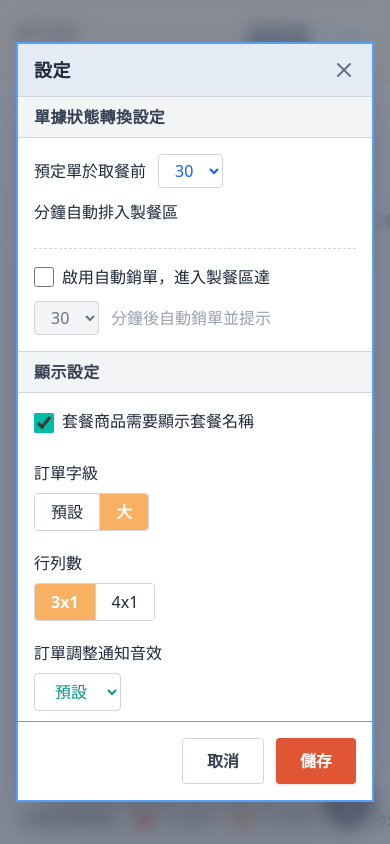
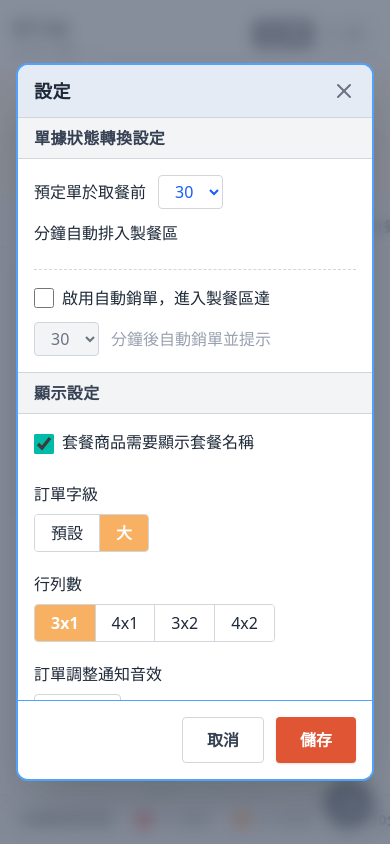
Before and after one commit to bertbehappy/kds-web-app, a React (Vite) app: page / in a window 390 px wide. Both pictures are taken after a click on the button 355 px from the left and 163 px from the top of the page. Built offline with nearby package versions, Linux system fonts and the light colour scheme.

Commit message:
feat: implement full-screen mode and UI updates
- Add full-screen toggle capability
- Include item quantity/name in toast notifications
- Update default refresh interval to 10s
- Add 3x2 layout option and polish dialog styling
- Refine order card responsiveness and visibility logic

```diff
--- a/src/App.tsx
+++ b/src/App.tsx
@@ -1,17 +1,15 @@
 import React, { useState, useEffect } from 'react';
 import { useOrderStore } from './store/useOrderStore';
 import { STATIONS } from './types/kds';
-import { StationSelector } from './components/StationSelector';
 import { SettingsDialog } from './components/SettingsDialog';
 import { KDSGrid } from './components/KDSGrid';
 import { KDSItemAggregationGrid } from './components/KDSItemAggregationGrid';
 import { DebugPanel } from './components/DebugPanel';
-import { Settings, Clock, PauseCircle, PlayCircle, Scissors, ScanLine, LayoutList, Grip, RefreshCcw, Undo2 } from 'lucide-react';
+import { Settings, Clock, PauseCircle, PlayCircle, Scissors, ScanLine, LayoutList, Grip, Maximize, Undo2 } from 'lucide-react';
 import { AnimatePresence, motion } from 'motion/react';
 
 export default function App() {
   const { selectedStationIds, setStations, currentTab, setCurrentTab, isPaused, togglePause, activeToast, clearToast, orders, viewMode, setViewMode } = useOrderStore();
-  const [showSelector, setShowSelector] = useState(false);
   const [showSettings, setShowSettings] = useState(false);
   const [now, setNow] = useState(new Date());
 
@@ -28,6 +26,18 @@ export default function App() {
     const d = date.toLocaleDateString('zh-TW', { month: 'short', day: 'numeric' });
     const weekday = date.toLocaleDateString('zh-TW', { weekday: 'short' });
     return `${d} · ${weekday}`;
+  };
+
+  const toggleFullScreen = () => {
+    if (!document.fullscreenElement) {
+      document.documentElement.requestFullscreen().catch(err => {
+        console.warn(`Error attempting to enable full-screen mode: ${err.message}`);
+      });
+    } else {
+      if (document.exitFullscreen) {
+        document.exitFullscreen();
+      }
+    }
   };
 
   // Calculate dynamic tab badges
@@ -50,7 +60,11 @@ export default function App() {
           );
           return hasPrepItems && o.status !== 'COMPLETED';
         } else if (tabStatus === 'WAITLIST') {
-          return o.status === 'WAITLIST';
+          const hasVisibleItems = o.stationItems.some(item =>
+            item.status === 'PENDING' ||
+            (item.status === 'CANCELLED' && !item.removedFromPrep)
+          );
+          return o.status === 'WAITLIST' && hasVisibleItems;
         } else {
           const hasPrepItems = o.stationItems.some(item =>
             item.status === 'PENDING' ||
@@ -66,19 +80,19 @@ export default function App() {
 
       {/* Top Header */}
       <header className="min-h-[60px] bg-white border-b border-gray-300 flex flex-col md:flex-row items-stretch shrink-0">
-        <div className="w-full md:w-[200px] bg-orange-100 flex items-center p-4 gap-3 shrink-0 justify-between md:justify-start border-b md:border-b-0 border-orange-200">
-          <div className="flex items-center gap-3">
-            <div className="text-orange-500 hidden sm:block">
-              <Clock size={32} />
+        <div className="w-full md:w-[150px] lg:w-[200px] bg-white flex items-center p-3 gap-2 shrink-0 justify-between md:justify-start border-b md:border-b-0 md:border-r border-gray-200">
+          <div className="flex items-center gap-2">
+            <div className="bg-orange-100 text-orange-500 hidden sm:flex items-center justify-center p-2 rounded-lg">
+              <Clock size={32} strokeWidth={2.5} />
             </div>
             <div className="leading-tight">
-              <div className="text-2xl sm:text-3xl font-bold tracking-tight text-gray-800">{formatHeaderTime(now)}</div>
-              <div className="text-xs sm:text-sm font-medium text-gray-600 tracking-wider sm:mt-1">
+              <div className="text-2xl sm:text-3xl font-black tracking-tighter text-gray-900">{formatHeaderTime(now)}</div>
+              <div className="text-[10px] sm:text-xs font-bold text-gray-500 tracking-wider">
                 {formatHeaderDate(now)}
               </div>
             </div>
           </div>
-          <div className="flex bg-white rounded-lg border border-gray-300 p-1 shadow-sm md:hidden shrink-0">
+          <div className="flex bg-gray-100 rounded-lg border border-gray-300 p-1 md:hidden shrink-0">
             <button
               onClick={() => setViewMode('ORDER')}
               className={`px-3 py-1 text-sm rounded flex items-center gap-1.5 font-bold transition-all ${
@@ -102,7 +116,8 @@ export default function App() {
           </div>
         </div>
 
-        <div className="flex-1 flex flex-wrap md:flex-nowrap items-center px-4 py-2 md:py-0 overflow-x-auto gap-2 md:gap-3">
+        <div className="flex-1 flex items-center px-4 py-3 md:py-0 overflow-x-auto bg-[#fff1e0]">
+          <div className="flex items-center gap-1 bg-white p-1.5 md:p-2 rounded-2xl shadow-sm border border-orange-100">
             {STATIONS.map((s) => {
               const isActive = selectedStationIds.includes(s.id);
               return (
@@ -116,29 +131,22 @@ export default function App() {
                     }
 
                     // Toggle active station
-                  let nextStations;
-                  if (isActive) {
-                    nextStations = selectedStationIds.filter(id => id !== s.id);
-                  } else {
-                    nextStations = [...selectedStationIds, s.id];
-                  }
+                    let nextStations = [s.id];
                     setStations(nextStations);
                   }}
                   id={`station-btn-${s.id}`}
-                className={`px-4 md:px-6 py-2 md:py-2.5 rounded-full font-bold text-sm md:text-lg transition-transform cursor-pointer tracking-wide shrink-0 relative ${
-                  isActive ? 'bg-red-600 text-white shadow-md hover:bg-red-700' : 'bg-transparent text-gray-600 hover:bg-gray-100 border border-transparent hover:border-gray-200'
+                  className={`px-4 md:px-6 py-1.5 md:py-2 rounded-full font-bold text-sm md:text-lg transition-transform cursor-pointer tracking-wide shrink-0 ${
+                    isActive ? 'bg-[#ef340f] text-white shadow' : 'bg-transparent text-gray-700 hover:bg-gray-100'
                   }`}
                 >
-                {isActive && (
-                  <span className="absolute -top-1 -right-1 w-2.5 h-2.5 md:w-3 md:h-3 bg-green-400 border-2 border-white rounded-full animate-ping" />
-                )}
                   {s.name}
                 </button>
               );
             })}
           </div>
+        </div>
 
-        <div className="flex items-center gap-2 pr-4 pl-4 md:pl-2 py-2 md:py-0 bg-gray-50 md:bg-white border-t md:border-t-0 border-gray-200 justify-end md:justify-start">
+        <div className="flex items-center gap-2 pr-4 pl-4 md:pl-2 py-2 md:py-0 bg-[#fff1e0] md:bg-[#fff1e0] border-t md:border-t-0 border-orange-200 justify-end md:justify-start">
           <button
             onClick={togglePause}
             className={`flex items-center gap-1.5 sm:gap-2 px-3 sm:px-5 py-2 sm:py-3 rounded-lg shadow-sm text-sm sm:text-lg font-bold transition-colors shrink-0 ${
@@ -151,10 +159,10 @@ export default function App() {
           </button>
 
           <button
-            onClick={() => setShowSelector(true)}
+            onClick={toggleFullScreen}
             className="p-2 sm:p-3 ml-1 sm:ml-2 hover:bg-gray-200 rounded-lg text-gray-600 hover:text-gray-900 border border-gray-300 md:border-2 shadow-sm transition-colors flex items-center shrink-0"
           >
-            <RefreshCcw size={20} className="sm:w-[28px] sm:h-[28px]" />
+            <Maximize size={20} className="sm:w-[28px] sm:h-[28px]" />
           </button>
           <button
             onClick={() => setShowSettings(true)}
@@ -255,11 +263,17 @@ export default function App() {
               initial={{ opacity: 0, y: 50, scale: 0.9 }}
               animate={{ opacity: 1, y: 0, scale: 1 }}
               exit={{ opacity: 0, y: 20, scale: 0.9 }}
-              className="absolute bottom-6 left-1/2 -translate-x-1/2 bg-gray-600 text-white px-5 py-3 rounded-lg shadow-xl flex items-center gap-4 z-50 text-sm font-medium animate-bounce"
+              className="absolute bottom-6 left-1/2 -translate-x-1/2 bg-black text-white px-5 py-3 shadow-xl flex items-center gap-6 z-50 text-base sm:text-lg font-bold"
             >
-              <span className="flex items-center gap-2">
-                {!activeToast.hideUndo && <span className="text-gray-300">已完成</span>}
-                {activeToast.hideUndo ? activeToast.message : activeToast.message.replace('已完成 ', '')}
+              <span className="flex items-center gap-3">
+                {activeToast.quantity && activeToast.itemName ? (
+                  <>
+                    <span className="border border-white rounded shrink-0 w-8 h-8 flex items-center justify-center font-bold text-lg">{activeToast.quantity}</span>
+                    <span className="tracking-wide">{activeToast.itemName} 已完成</span>
+                  </>
+                ) : (
+                  <span className="tracking-wide">{activeToast.message}</span>
+                )}
               </span>
               {!activeToast.hideUndo && (
                 <button
@@ -269,9 +283,9 @@ export default function App() {
                       undoFulfillItem(activeToast.orderId, activeToast.itemId);
                     }
                   }}
-                  className="bg-white text-gray-700 hover:bg-gray-100 px-3 py-1 rounded flex items-center gap-1 transition-colors"
+                  className="bg-black text-white border border-white hover:bg-gray-800 px-4 py-1.5 rounded flex items-center gap-1 transition-colors shrink-0 whitespace-nowrap"
                 >
-                  <Undo2 size={14} /> 回復
+                  <Undo2 size={18} /> 回復狀態
                 </button>
               )}
             </motion.div>
@@ -292,7 +306,6 @@ export default function App() {
       </footer>
 
       {/* Overlays */}
-      {showSelector && <StationSelector onClose={() => setShowSelector(false)} />}
       {showSettings && <SettingsDialog onClose={() => setShowSettings(false)} />}
       <DebugPanel />
 
--- a/src/components/KDSGrid.tsx
+++ b/src/components/KDSGrid.tsx
@@ -112,7 +112,11 @@ export const KDSGrid: React.FC = () => {
           );
           return hasPrepItems && order.status !== 'COMPLETED';
         } else if (currentTab === 'WAITLIST') {
-          return order.status === 'WAITLIST';
+          const hasVisibleItems = order.stationItems.some(item =>
+            item.status === 'PENDING' ||
+            (item.status === 'CANCELLED' && !item.removedFromPrep)
+          );
+          return order.status === 'WAITLIST' && hasVisibleItems;
         } else {
           // COMPLETED tab:
           const hasPrepItems = order.stationItems.some(item =>
--- a/src/components/OrderCard.tsx
+++ b/src/components/OrderCard.tsx
@@ -1,7 +1,7 @@
 import React, { useState, useEffect } from 'react';
 import { Order, OrderItem } from '../types/kds';
 import { useOrderStore } from '../store/useOrderStore';
-import { Hourglass, ChevronDown, ChevronUp, Check, XCircle, Undo2 } from 'lucide-react';
+import { Hourglass, ChevronDown, ChevronUp, Check, XCircle, Undo2, X } from 'lucide-react';
 import { motion, AnimatePresence } from 'motion/react';
 import { clsx, type ClassValue } from 'clsx';
 import { twMerge } from 'tailwind-merge';
@@ -68,8 +68,8 @@ export const OrderCard: React.FC<OrderCardProps> = ({ order, stationItems }) =>
     >
       {/* Header */}
       <div className="p-4 pb-3 flex flex-col gap-3 border-b-2 border-gray-100 bg-[#fafafa]">
-        <div className="flex justify-between items-start">
-          <div className="flex items-end gap-3 leading-none">
+        <div className="flex justify-between items-start flex-wrap gap-2">
+          <div className="flex items-end gap-3 leading-none pr-2">
             <span className={cn("font-bold text-gray-600", settings.fontSize === 'large' ? "text-3xl" : "text-xl")}>{order.sequence}.</span>
             <span className={cn("font-bold text-gray-700", settings.fontSize === 'large' ? "text-3xl" : "text-xl")}>{order.type === 'DINE_IN' ? '內用' : order.type === 'TAKE_OUT' ? '外帶' : '外送'}</span>
             <span className={cn(
@@ -79,6 +79,34 @@ export const OrderCard: React.FC<OrderCardProps> = ({ order, stationItems }) =>
               {order.orderNumber}
             </span>
           </div>
+          <div className="flex items-center gap-2 shrink-0 ml-auto">
+            {currentTab === 'WAITLIST' && stationItems.every(i => i.status === 'CANCELLED') ? (
+              <button
+                onClick={() => {
+                  stationItems.forEach(i => {
+                    if (i.status === 'CANCELLED') removeCancelledItem(order.id, i.id);
+                  });
+                }}
+                className={cn(
+                  "font-bold bg-white text-red-600 border-2 border-red-200 hover:bg-red-50 rounded flex items-center justify-center gap-1 shadow-sm transition-colors",
+                  settings.fontSize === 'large' ? "px-4 py-2 text-xl" : "px-3 py-1.5 text-lg"
+                )}
+              >
+                <X size={settings.fontSize === 'large' ? 24 : 20} className="stroke-[3]" /> 移除顯示
+              </button>
+            ) : currentTab === 'WAITLIST' && pendingItems.length > 0 ? (
+              <button
+                onClick={() => {
+                  pendingItems.forEach(i => fulfillItem(order.id, i.id));
+                }}
+                className={cn(
+                  "font-bold bg-white text-green-600 border-2 border-green-500 hover:bg-green-50 rounded flex items-center justify-center gap-1 shadow-sm transition-colors",
+                  settings.fontSize === 'large' ? "px-4 py-2 text-xl" : "px-3 py-1.5 text-lg"
+                )}
+              >
+                <Check size={settings.fontSize === 'large' ? 24 : 20} className="stroke-[3]" /> 全部完成 {pendingItems.length}
+              </button>
+            ) : (
               <div className={cn(
                 "flex items-center gap-1.5 font-bold whitespace-nowrap",
                 getTimerTextColor(),
@@ -86,6 +114,8 @@ export const OrderCard: React.FC<OrderCardProps> = ({ order, stationItems }) =>
               )}>
                 <Hourglass size={settings.fontSize === 'large' ? 26 : 20} />
                 {elapsedMins}分
+              </div>
+            )}
           </div>
         </div>
 
@@ -269,22 +299,21 @@ export const OrderCard: React.FC<OrderCardProps> = ({ order, stationItems }) =>
               )}
             </div>
             <button
-              title="重回製餐"
               onClick={() => undoFulfillItem(order.id, item.id)}
               className={cn(
-                "shrink-0 border-4 border-gray-300 rounded-xl shadow-sm bg-gray-100 flex items-center justify-center active:scale-95 hover:bg-gray-200 transition-colors",
-                settings.fontSize === 'large' ? "w-16 h-16" : "w-12 h-12"
+                "shrink-0 border border-gray-800 rounded bg-white flex flex-col items-center justify-center active:scale-95 hover:bg-gray-100 transition-colors text-gray-900 leading-[1.2]",
+                settings.fontSize === 'large' ? "w-20 h-20 text-xl font-medium" : "w-12 h-12 text-xs font-normal"
               )}
             >
-              <Check size={settings.fontSize === 'large' ? 40 : 28} className="text-green-600 group-hover:hidden" />
-              <Undo2 size={settings.fontSize === 'large' ? 32 : 24} className="text-gray-600 hidden group-hover:block" />
+              <span>重回</span>
+              <span>製餐</span>
             </button>
           </div>
         ))}
       </div>
 
       {/* Footer Button */}
-      {pendingItems.length > 0 && (
+      {currentTab !== 'WAITLIST' && pendingItems.length > 0 && (
          <div className="p-3 border-t-2 border-gray-100 mt-auto shrink-0 bg-gray-50">
            <button
              onClick={() => {
--- a/src/components/SettingsDialog.tsx
+++ b/src/components/SettingsDialog.tsx
@@ -22,7 +22,7 @@ export const SettingsDialog: React.FC<SettingsDialogProps> = ({ onClose }) => {
       <motion.div
         initial={{ opacity: 0, y: 20 }}
         animate={{ opacity: 1, y: 0 }}
-        className="bg-gray-50 border-2 border-blue-400 p-0 max-w-3xl w-full shadow-2xl flex flex-col max-h-[90vh]"
+        className="bg-gray-50 border-2 border-blue-400 p-0 max-w-3xl w-full shadow-2xl flex flex-col max-h-[85vh] rounded-xl overflow-hidden"
       >
         <div className="bg-[#e4ebf5] px-4 py-3 border-b border-gray-300 font-bold text-gray-800 tracking-wide text-lg flex justify-between items-center shrink-0">
           <span>設定</span>
@@ -126,6 +126,20 @@ export const SettingsDialog: React.FC<SettingsDialogProps> = ({ onClose }) => {
                 >
                   4x1
                 </button>
+                <div className="w-px bg-gray-300"></div>
+                <button
+                  onClick={() => setLocalSettings(s => ({ ...s, layout: '3x2' }))}
+                  className={`px-4 py-1.5 ${localSettings.layout === '3x2' ? 'bg-[#f8b163] text-white font-bold' : 'bg-white hover:bg-gray-50'}`}
+                >
+                  3x2
+                </button>
+                <div className="w-px bg-gray-300"></div>
+                <button
+                  onClick={() => setLocalSettings(s => ({ ...s, layout: '4x2' }))}
+                  className={`px-4 py-1.5 ${localSettings.layout === '4x2' ? 'bg-[#f8b163] text-white font-bold' : 'bg-white hover:bg-gray-50'}`}
+                >
+                  4x2
+                </button>
               </div>
             </div>
 
@@ -154,9 +168,9 @@ export const SettingsDialog: React.FC<SettingsDialogProps> = ({ onClose }) => {
                   onChange={(e) => setLocalSettings(s => ({ ...s, refreshInterval: Number(e.target.value) }))}
                   className="border border-gray-300 rounded px-4 py-1.5 bg-white text-teal-600 focus:outline-none"
                 >
-                  <option value={5}>5</option>
                   <option value={10}>10</option>
                   <option value={30}>30</option>
+                  <option value={60}>60</option>
                 </select>
                 <span>秒</span>
               </div>
--- a/src/store/useOrderStore.ts
+++ b/src/store/useOrderStore.ts
@@ -11,6 +11,8 @@ interface ActionToast {
   itemId?: string;
   timer?: any;
   hideUndo?: boolean;
+  quantity?: number;
+  itemName?: string;
 }
 
 interface SettingsState {
@@ -76,7 +78,7 @@ const getInitialSettings = (): SettingsState => {
       fontSize: 'large',
       layout: '3x1',
       notificationSound: 'default',
-      refreshInterval: 5,
+      refreshInterval: 10,
       warningTime1: 5,
       warningColor1: 'orange',
       warningTime2: 10,
@@ -92,7 +94,7 @@ const getInitialSettings = (): SettingsState => {
       fontSize: 'large',
       layout: '3x1',
       notificationSound: 'default',
-      refreshInterval: 5,
+      refreshInterval: 10,
       warningTime1: 5,
       warningColor1: 'orange',
       warningTime2: 10,
@@ -141,6 +143,7 @@ export const useOrderStore = create<OrderState>((set, get) => ({
 
   fulfillItem: (orderId, itemId) => {
     let completedItemName = '';
+    let completedItemQuantity = 1;
 
     set((state) => {
       const newOrders = state.orders.map(order => {
@@ -149,6 +152,7 @@ export const useOrderStore = create<OrderState>((set, get) => ({
         const newItems = order.items.map(item => {
           if (item.id !== itemId) return item;
           completedItemName = item.name;
+          completedItemQuantity = item.quantity;
           return { ...item, status: 'COMPLETED' as const };
         });
 
@@ -171,10 +175,12 @@ export const useOrderStore = create<OrderState>((set, get) => ({
       set({
         activeToast: {
           id: Date.now().toString(),
-          message: `已完成 1 ${completedItemName}`,
+          message: `${completedItemQuantity} ${completedItemName} 已完成`,
           orderId,
           itemId,
-          timer
+          timer,
+          quantity: completedItemQuantity,
+          itemName: completedItemName
         }
       });
     }
```
Also changed, not shown: src/components/KDSItemAggregationGrid.tsx (+15 -5 lines). Lines whose indentation alone changed are shown as unchanged.
